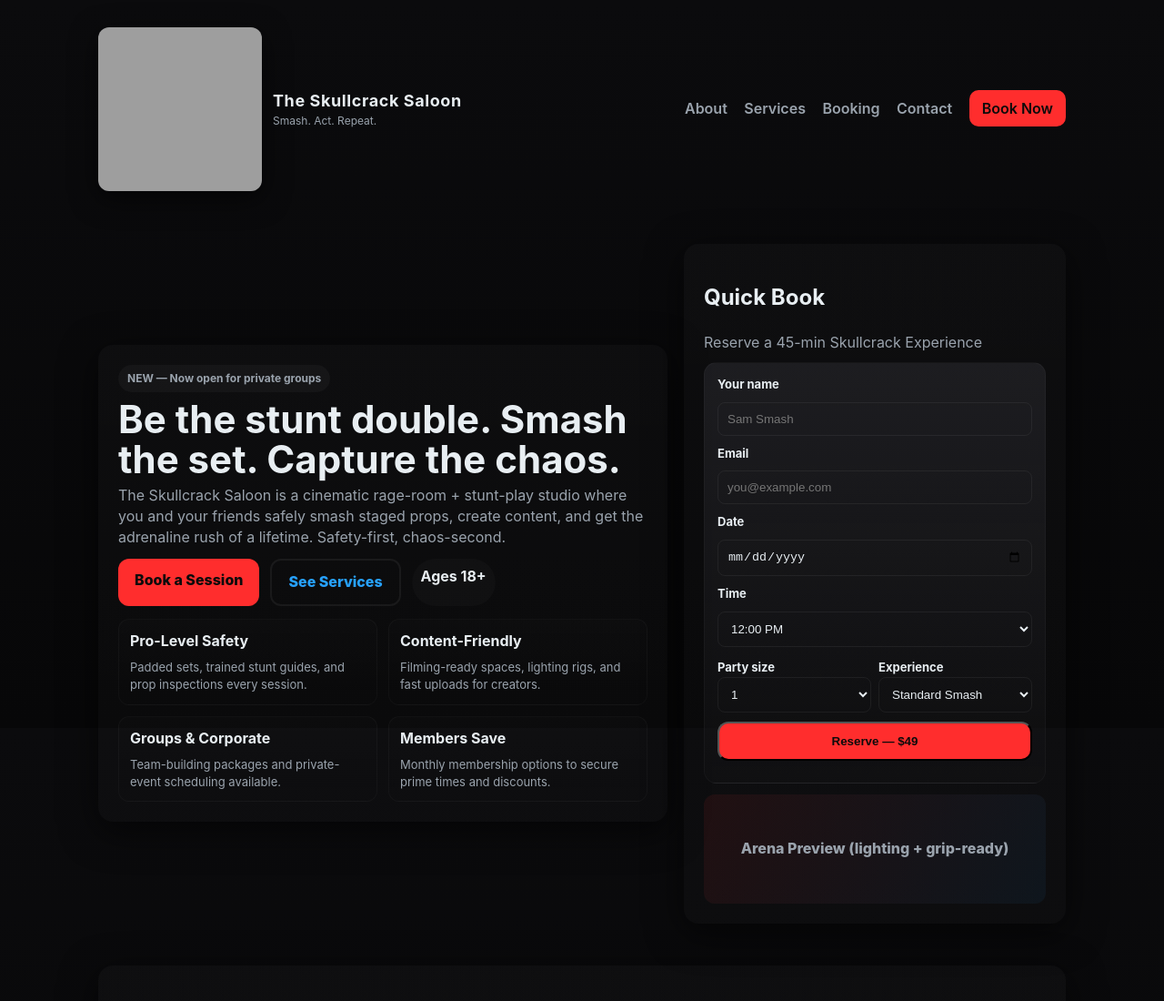
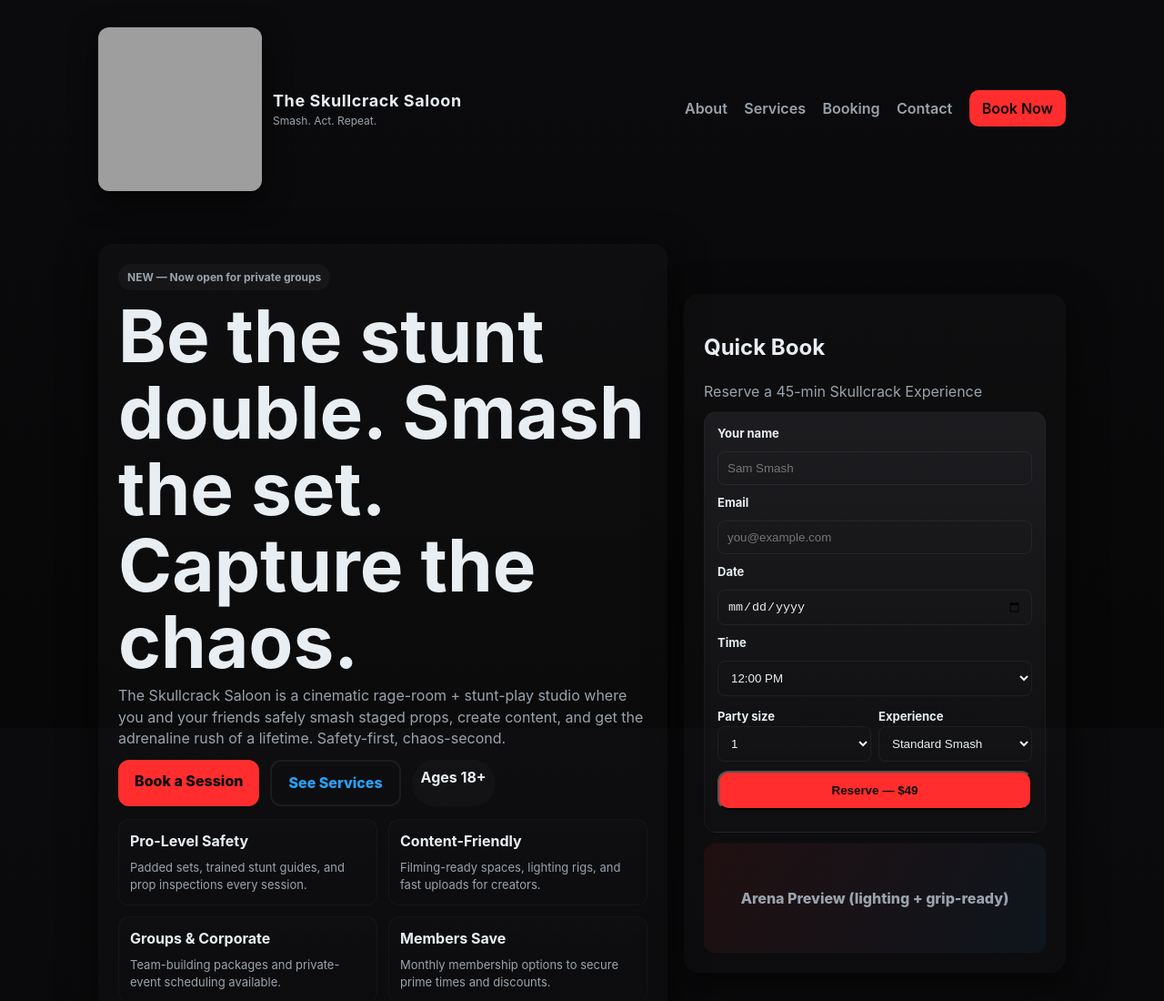
Before and after one commit to kkatriinaS/skullcrack_saloon, a plain HTML site: page index.html in a window 1280 px wide. Shown: the top 1100 px of the page at 91% size. Drawn offline with Linux system fonts and the light colour scheme; grey boxes are pictures that could not be loaded.

Commit message:
Update index.html

```diff
--- a/index.html
+++ b/index.html
@@ -53,7 +53,7 @@
     .hero{display:grid;grid-template-columns:1fr;gap:18px;padding:20px 0;align-items:center}
     .hero-card{background:linear-gradient(180deg, rgba(255,255,255,0.02), rgba(255,255,255,0.01));border-radius:var(--radius);padding:22px;box-shadow:0 10px 40px rgba(0,0,0,0.6)}
     .kicker{display:inline-block;background:var(--glass);padding:6px 10px;border-radius:999px;color:var(--muted);font-weight:700;font-size:12px}
-    h1{margin:8px 0 6px;font-size:28px;line-height:1.05}
+    h1{margin:8px 0 6px;font-size:40px;line-height:1.05}
     p.lead{color:var(--muted);margin:0 0 12px}
     .hero-cta{display:flex;gap:12px;flex-wrap:wrap}
     .btn{display:inline-block;padding:12px 18px;border-radius:12px;font-weight:800;text-decoration:none}
@@ -87,7 +87,7 @@
     }
 
     @media(min-width:1120px){
-      h1{font-size:42px}
+      h1{font-size:80px}
       .logo{width:180px;height:180px;font-size:28px}
     }
 
```
